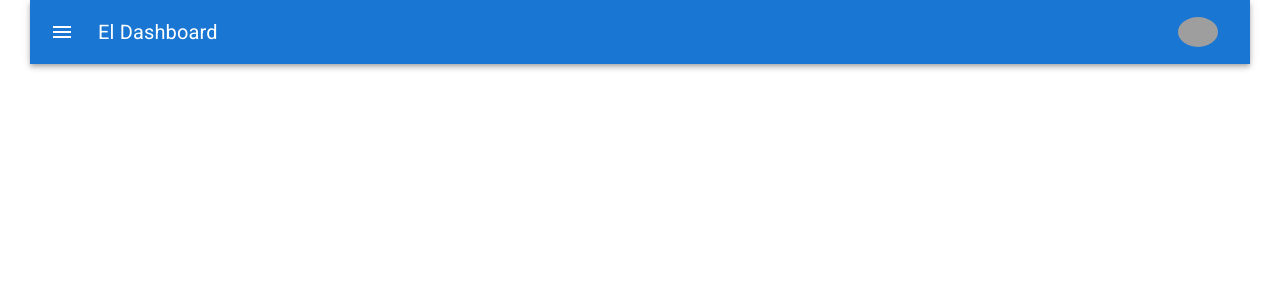
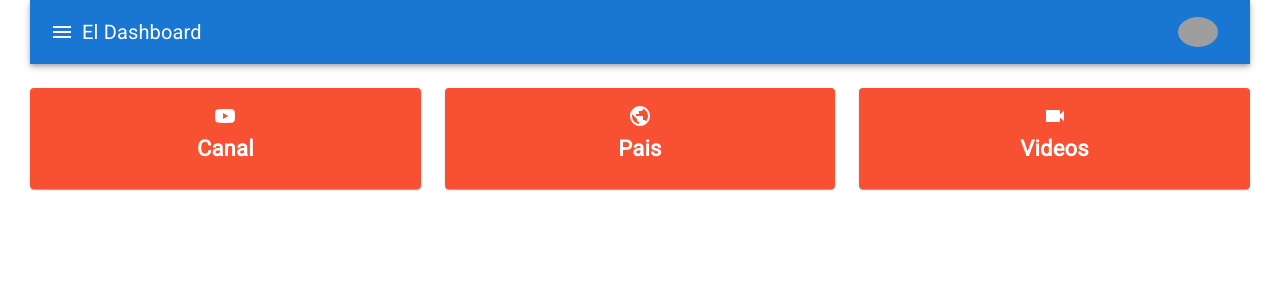
Before and after one commit to Kar3n1na/glowing-octo-broccoli, a React (Create React App) app: page /dashboard in a window 1280 px wide. Shown: the top 300 px of the page. Built offline with nearby package versions, Linux system fonts and the light colour scheme; grey boxes are pictures that could not be loaded; the HTML template or start-up script is replaced by a standard one.

Commit message:
CardHeader component created, cards added to dashboardÂ

```diff
--- a/src/components/CardsHeader.js
+++ b/src/components/CardsHeader.js
@@ -2,7 +2,7 @@
 import { Card, CardContent, makeStyles, Typography } from '@material-ui/core';
 import React from 'react'
 
-const CardsHeader = () => {
+const CardsHeader = (props) => {
 
     const useStyles = makeStyles(() => ({
         root: {
@@ -20,10 +20,12 @@ const CardsHeader = () => {
         }
       }));
 
+      const classes = useStyles();
+
     return (
  <Card className={classes.root}>
      <CardContent>
-         {props.icon}
+         {props.icons}
          <Typography className={classes.title}>
             {props.title}
          </Typography>
--- a/src/components/DashBoard.js
+++ b/src/components/DashBoard.js
@@ -7,16 +7,20 @@ import '../assets/css/Dashboard.css'
 import { YouTube } from "@mui/icons-material";
 import { Public } from "@mui/icons-material";
 import { Videocam } from "@mui/icons-material";
+import CardsHeader from "./CardsHeader";
 //import giphyLOTR from '../assets/giphyLOTR.gif'
 
 const useStyles = makeStyles(() => ({
   root: {
     flexGrow: 1,
   },
+  icons: {
+    color: 'white'
+  }
 }));
 
 const DashBoard = (props) => {
-  const classes = useStyles;
+  const classes = useStyles();
   return (
     <div className={classes.root}>
       <Grid container spacing={3}>
@@ -24,11 +28,13 @@ const DashBoard = (props) => {
           <NavBar />
         </Grid>
         <Grid item xs={12} sm={4} lg={4} xl={4}>
-
+      <CardsHeader icons={<YouTube className={classes.icons} />} title="Canal" text="Ay por dias!" color="rgba(248,80,50,1)" font="white"/>
         </Grid>
         <Grid item xs={12} sm={4} lg={4} xl={4}>
+        <CardsHeader icons={<Public className={classes.icons} />} title="Pais" text="Este donde aparece?" color="rgba(248,80,50,1)" font="white"/>
         </Grid>
         <Grid item xs={12} sm={4} lg={4} xl={4}>
+        <CardsHeader icons={<Videocam className={classes.icons} />} title="Videos" text="Este donde aparece?" color="rgba(248,80,50,1)" font="white"/>
         </Grid>
       </Grid>
     </div>
```
